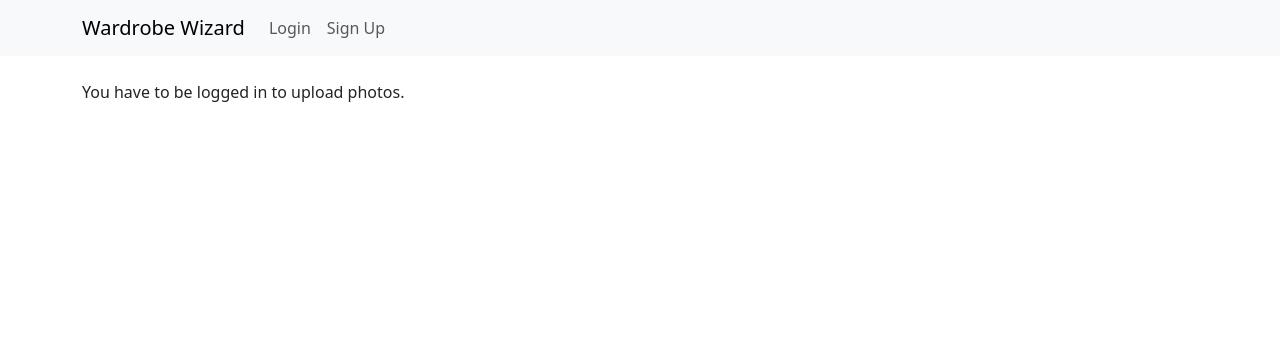
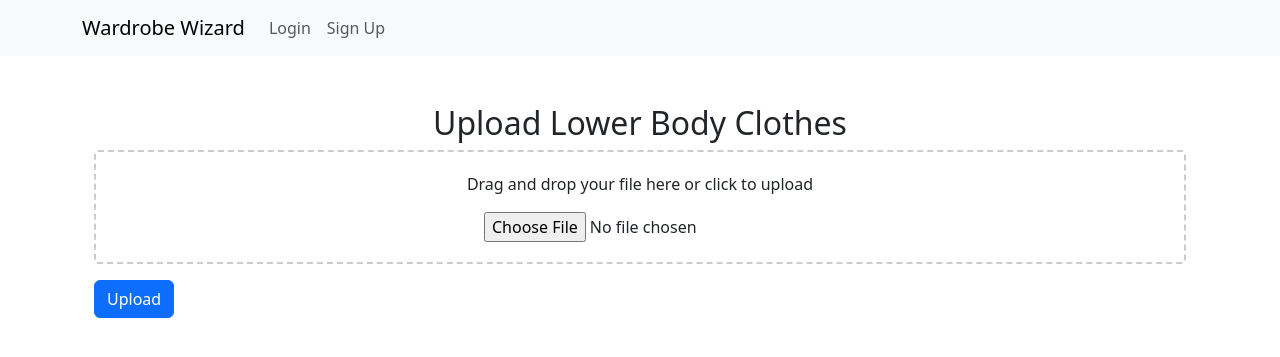
Before and after one commit to avick-saha/Wardrobe-Wizard, a Django app: page /upload_lower in a window 1280 px wide. Shown: the top 357 px of the page. Run offline with Django 5.2, Linux system fonts and the light colour scheme.

Commit message:
drag and drop feature deployed under upload field of Update upload_lower.html
drag and drop feature

```diff
--- a/fashion recommendation system/fashion_recommendation_system/wardrobe_wizard/templates/upload_lower.html
+++ b/fashion recommendation system/fashion_recommendation_system/wardrobe_wizard/templates/upload_lower.html
@@ -1,18 +1,76 @@
 {% extends 'base.html' %}
 
-{% block title %}Upload Lower Body Cloths Photo{% endblock %}
+{% block title %}Upload Lower Body Clothes{% endblock %}
 
 {% block content %}
-{% if user.is_authenticated %}
-    <form method="post" enctype="multipart/form-data">
+<div class="container mt-5">
+    <h2 class="text-center">Upload Lower Body Clothes</h2>
+    <form id="upload-lower-form" method="post" enctype="multipart/form-data">
         {% csrf_token %}
-        <div class="form-group">
-            <label for="lower">Choose a photo to upload</label>
-            <input type="file" class="form-control-file" id="lower" name="lower" required>
+        <div id="drop-area-lower" class="drop-area">
+            <p>Drag and drop your file here or click to upload</p>
+            <input type="file" id="fileElem-lower" name="lower" accept="image/*" onchange="handleFiles(this.files, 'lower')">
         </div>
-        <button type="submit" class="mt-2 btn btn-dark">Upload</button>
+        <button type="submit" class="btn btn-primary mt-3">Upload</button>
     </form>
-{% else %}
-    <p>{{ message }}</p>
-{% endif %}
+</div>
+
+<script>
+    function preventDefaults(e) {
+        e.preventDefault();
+        e.stopPropagation();
+    }
+
+    function highlight(e) {
+        e.currentTarget.classList.add('highlight');
+    }
+
+    function unhighlight(e) {
+        e.currentTarget.classList.remove('highlight');
+    }
+
+    function handleDrop(e, type) {
+        let dt = e.dataTransfer;
+        let files = dt.files;
+        handleFiles(files, type);
+    }
+
+    function handleFiles(files, type) {
+        let fileInput = document.getElementById(`fileElem-${type}`);
+        fileInput.files = files;
+    }
+
+    function initDragAndDrop(type) {
+        let dropArea = document.getElementById(`drop-area-${type}`);
+
+        ['dragenter', 'dragover', 'dragleave', 'drop'].forEach(eventName => {
+            dropArea.addEventListener(eventName, preventDefaults, false);
+        });
+
+        ['dragenter', 'dragover'].forEach(eventName => {
+            dropArea.addEventListener(eventName, highlight, false);
+        });
+
+        ['dragleave', 'drop'].forEach(eventName => {
+            dropArea.addEventListener(eventName, unhighlight, false);
+        });
+
+        dropArea.addEventListener('drop', (e) => handleDrop(e, type), false);
+    }
+
+    initDragAndDrop('lower');
+</script>
+
+<style>
+    .drop-area {
+        border: 2px dashed #ccc;
+        border-radius: 4px;
+        padding: 20px;
+        text-align: center;
+    }
+
+    .highlight {
+        border-color: #007bff;
+    }
+</style>
 {% endblock %}
```
